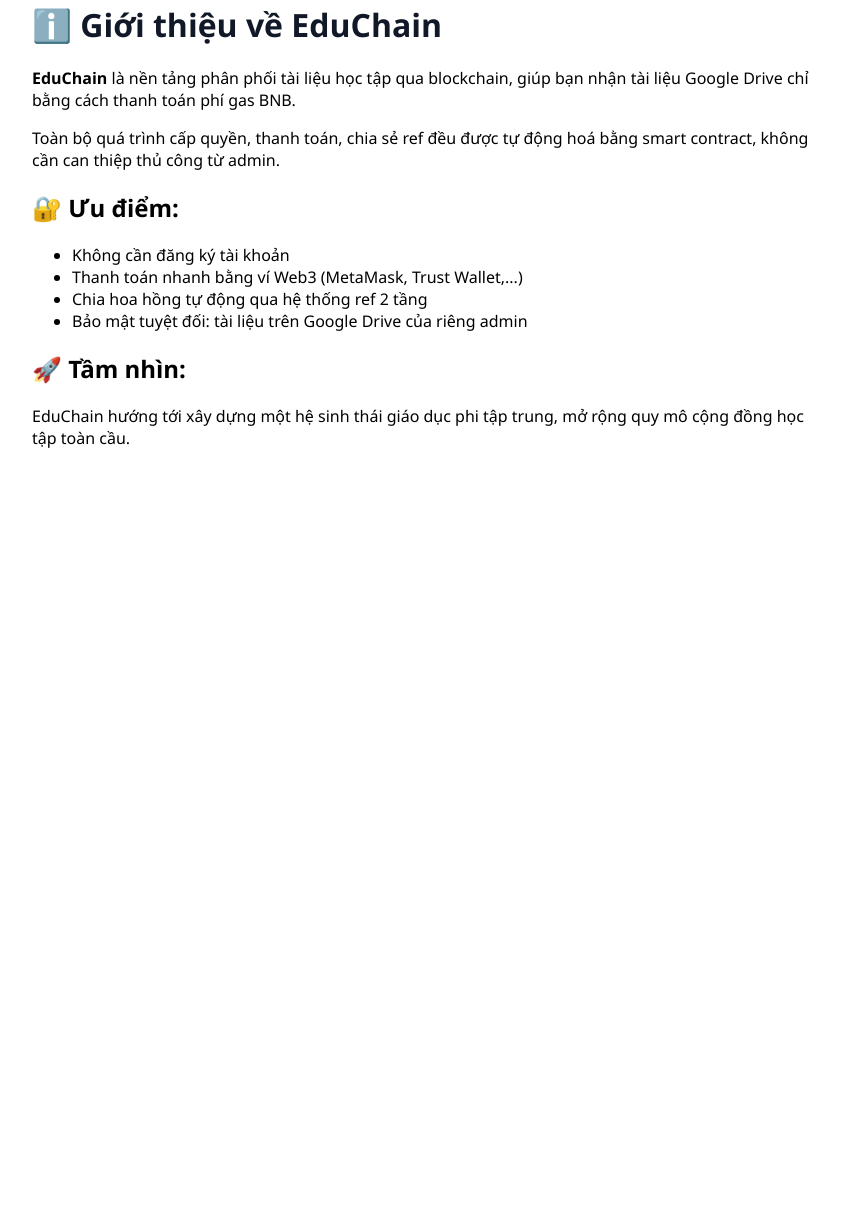
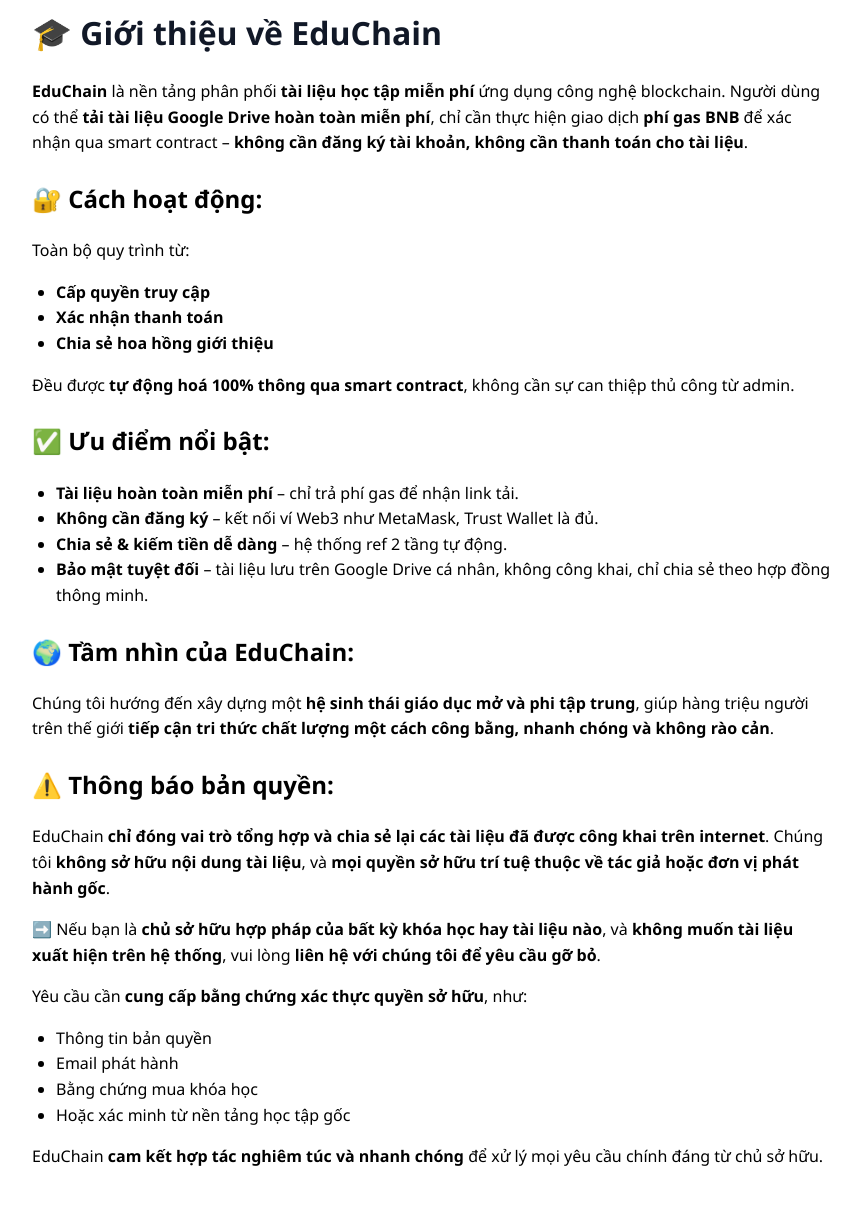
Before and after one commit to finailive/educhain, a plain HTML site: page about.html in a window 1280 px wide. Shown: the part 103-1308 px from the top of the page, without its empty margins (208-1068 px from the left). Before the commit the page ends 800 px from the top, so only its background shows below. Drawn offline with Linux system fonts and the light colour scheme.

Commit message:
Update about.html

```diff
--- a/about.html
+++ b/about.html
@@ -5,10 +5,12 @@
   <meta name="viewport" content="width=device-width, initial-scale=1.0">
   <title>Giới thiệu - EduChain</title>
   <style>
-    body { font-family: 'Segoe UI', sans-serif; padding: 20px; max-width: 800px; margin: auto; }
+    body { font-family: 'Segoe UI', sans-serif; padding: 20px; max-width: 800px; margin: auto; line-height: 1.6; }
     nav { background: #111827; padding: 1rem; margin-bottom: 2rem; }
     nav a { color: #fff; text-decoration: none; margin-right: 15px; font-weight: bold; }
     h1 { color: #111827; }
+    h2 { margin-top: 1.5rem; }
+    ul { padding-left: 1.5rem; }
   </style>
 </head>
 <body>
@@ -18,21 +20,43 @@
     <a href="lienhe.html">📨 Liên hệ</a>
   </nav>
 
-  <h1>ℹ️ Giới thiệu về EduChain</h1>
+  <h1>🎓 Giới thiệu về <strong>EduChain</strong></h1>
 
-  <p><strong>EduChain</strong> là nền tảng phân phối tài liệu học tập qua blockchain, giúp bạn nhận tài liệu Google Drive chỉ bằng cách thanh toán phí gas BNB.</p>
+  <p><strong>EduChain</strong> là nền tảng phân phối <strong>tài liệu học tập miễn phí</strong> ứng dụng công nghệ blockchain. Người dùng có thể <strong>tải tài liệu Google Drive hoàn toàn miễn phí</strong>, chỉ cần thực hiện giao dịch <strong>phí gas BNB</strong> để xác nhận qua smart contract – <strong>không cần đăng ký tài khoản, không cần thanh toán cho tài liệu</strong>.</p>
 
-  <p>Toàn bộ quá trình cấp quyền, thanh toán, chia sẻ ref đều được tự động hoá bằng smart contract, không cần can thiệp thủ công từ admin.</p>
+  <h2>🔐 <strong>Cách hoạt động</strong>:</h2>
+  <p>Toàn bộ quy trình từ:</p>
+  <ul>
+    <li><strong>Cấp quyền truy cập</strong></li>
+    <li><strong>Xác nhận thanh toán</strong></li>
+    <li><strong>Chia sẻ hoa hồng giới thiệu</strong></li>
+  </ul>
+  <p>Đều được <strong>tự động hoá 100% thông qua smart contract</strong>, không cần sự can thiệp thủ công từ admin.</p>
 
-  <h2>🔐 Ưu điểm:</h2>
+  <h2>✅ <strong>Ưu điểm nổi bật</strong>:</h2>
   <ul>
-    <li>Không cần đăng ký tài khoản</li>
-    <li>Thanh toán nhanh bằng ví Web3 (MetaMask, Trust Wallet,...)</li>
-    <li>Chia hoa hồng tự động qua hệ thống ref 2 tầng</li>
-    <li>Bảo mật tuyệt đối: tài liệu trên Google Drive của riêng admin</li>
+    <li><strong>Tài liệu hoàn toàn miễn phí</strong> – chỉ trả phí gas để nhận link tải.</li>
+    <li><strong>Không cần đăng ký</strong> – kết nối ví Web3 như MetaMask, Trust Wallet là đủ.</li>
+    <li><strong>Chia sẻ & kiếm tiền dễ dàng</strong> – hệ thống ref 2 tầng tự động.</li>
+    <li><strong>Bảo mật tuyệt đối</strong> – tài liệu lưu trên Google Drive cá nhân, không công khai, chỉ chia sẻ theo hợp đồng thông minh.</li>
   </ul>
 
-  <h2>🚀 Tầm nhìn:</h2>
-  <p>EduChain hướng tới xây dựng một hệ sinh thái giáo dục phi tập trung, mở rộng quy mô cộng đồng học tập toàn cầu.</p>
+  <h2>🌍 <strong>Tầm nhìn của EduChain</strong>:</h2>
+  <p>Chúng tôi hướng đến xây dựng một <strong>hệ sinh thái giáo dục mở và phi tập trung</strong>, giúp hàng triệu người trên thế giới <strong>tiếp cận tri thức chất lượng một cách công bằng, nhanh chóng và không rào cản</strong>.</p>
+
+  <h2>⚠️ <strong>Thông báo bản quyền</strong>:</h2>
+  <p>EduChain <strong>chỉ đóng vai trò tổng hợp và chia sẻ lại các tài liệu đã được công khai trên internet</strong>. Chúng tôi <strong>không sở hữu nội dung tài liệu</strong>, và <strong>mọi quyền sở hữu trí tuệ thuộc về tác giả hoặc đơn vị phát hành gốc</strong>.</p>
+
+  <p>➡️ Nếu bạn là <strong>chủ sở hữu hợp pháp của bất kỳ khóa học hay tài liệu nào</strong>, và <strong>không muốn tài liệu xuất hiện trên hệ thống</strong>, vui lòng <strong>liên hệ với chúng tôi để yêu cầu gỡ bỏ</strong>.</p>
+
+  <p>Yêu cầu cần <strong>cung cấp bằng chứng xác thực quyền sở hữu</strong>, như:</p>
+  <ul>
+    <li>Thông tin bản quyền</li>
+    <li>Email phát hành</li>
+    <li>Bằng chứng mua khóa học</li>
+    <li>Hoặc xác minh từ nền tảng học tập gốc</li>
+  </ul>
+
+  <p>EduChain <strong>cam kết hợp tác nghiêm túc và nhanh chóng</strong> để xử lý mọi yêu cầu chính đáng từ chủ sở hữu.</p>
 </body>
 </html>
```
